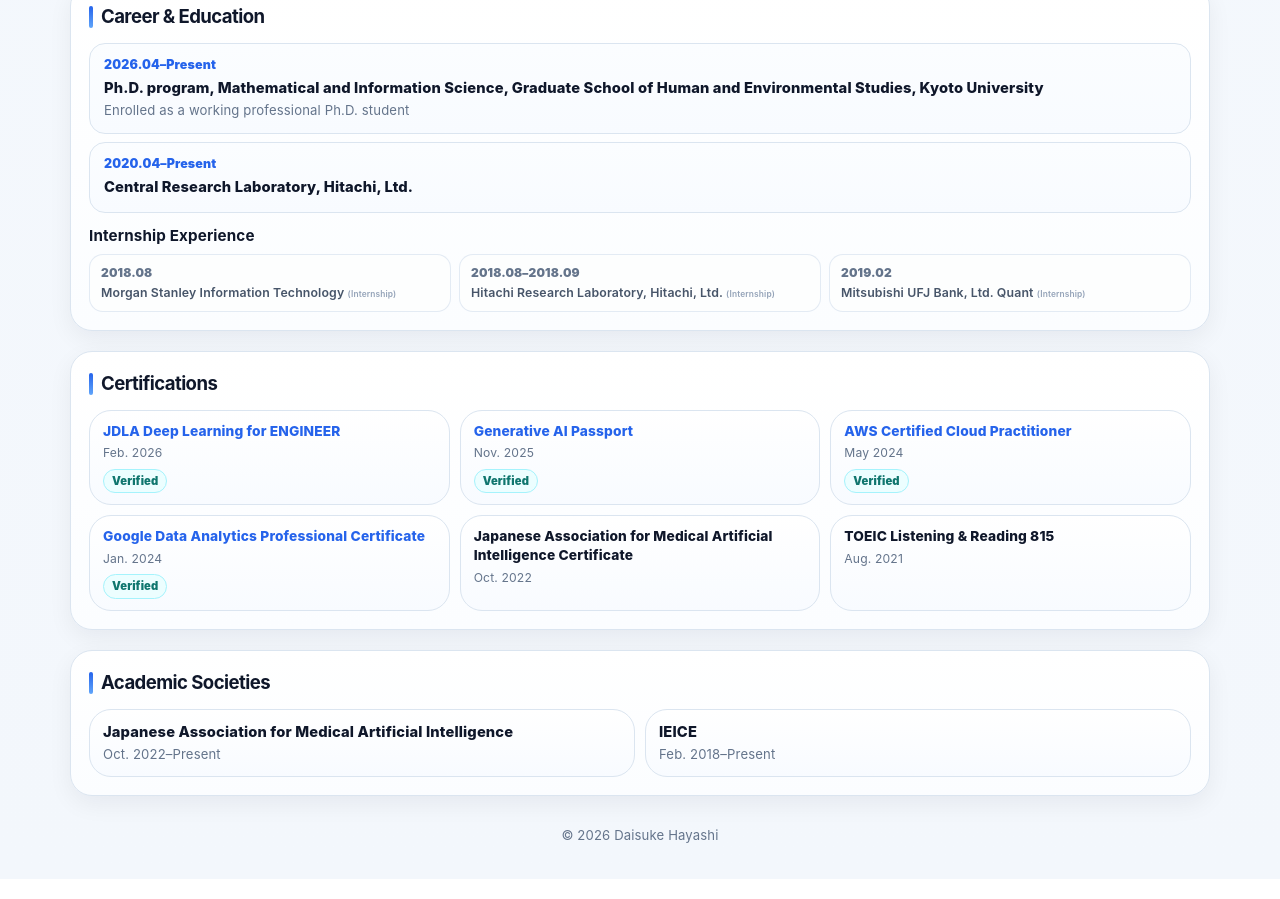
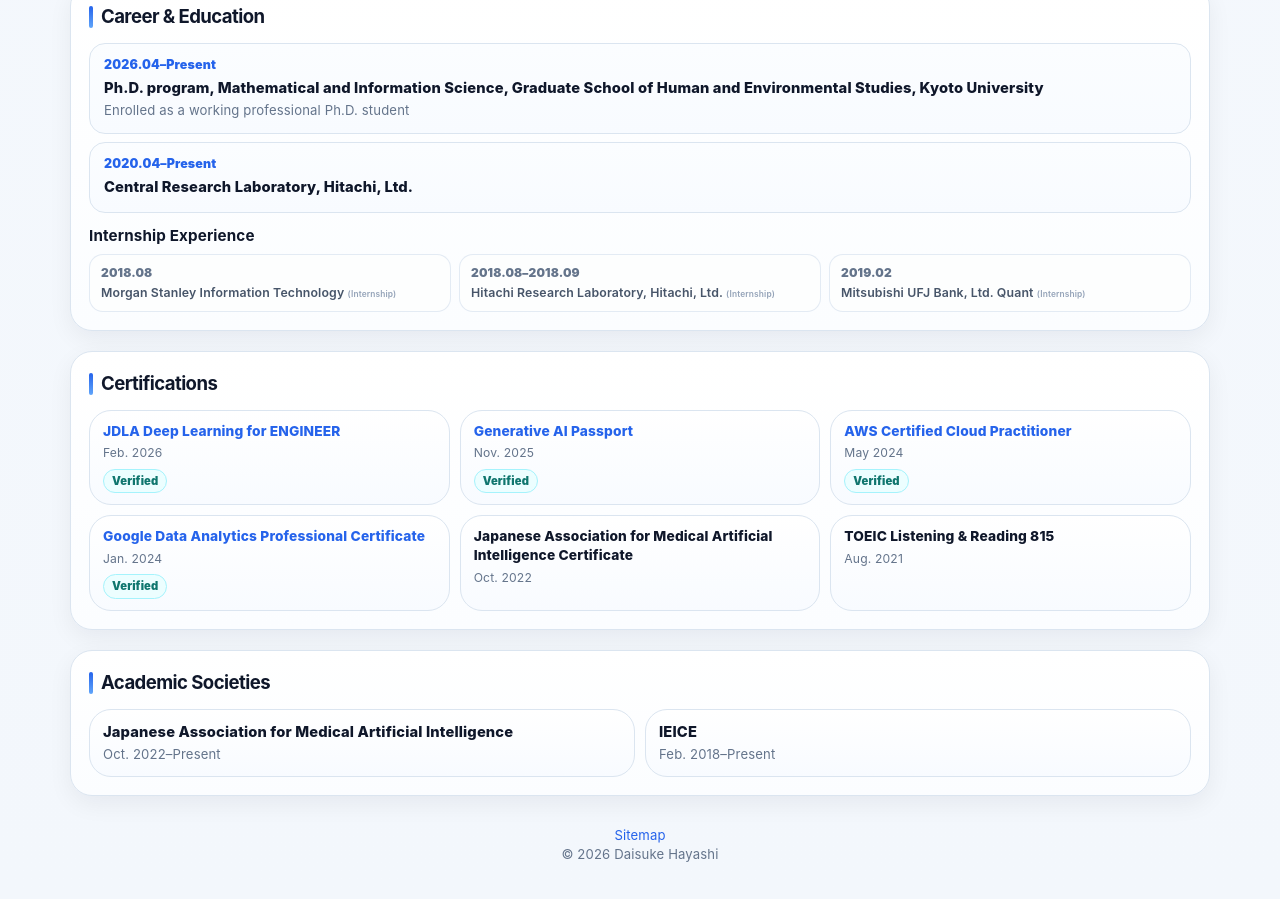
Before and after one commit to disk-hayashi/disk-hayashi.github.io, a plain HTML site: page index.html in a window 1280 px wide. Shown: the part 3988-4887 px from the top of the page. Drawn offline with Linux system fonts and the light colour scheme.

Commit message:
Update index.html

```diff
--- a/index.html
+++ b/index.html
@@ -1346,6 +1346,7 @@
   </main>
 
   <footer class="footer">
+    <a href="/sitemap.xml">Sitemap</a>
     <div class="container">© 2026 Daisuke Hayashi</div>
   </footer>
 
```
